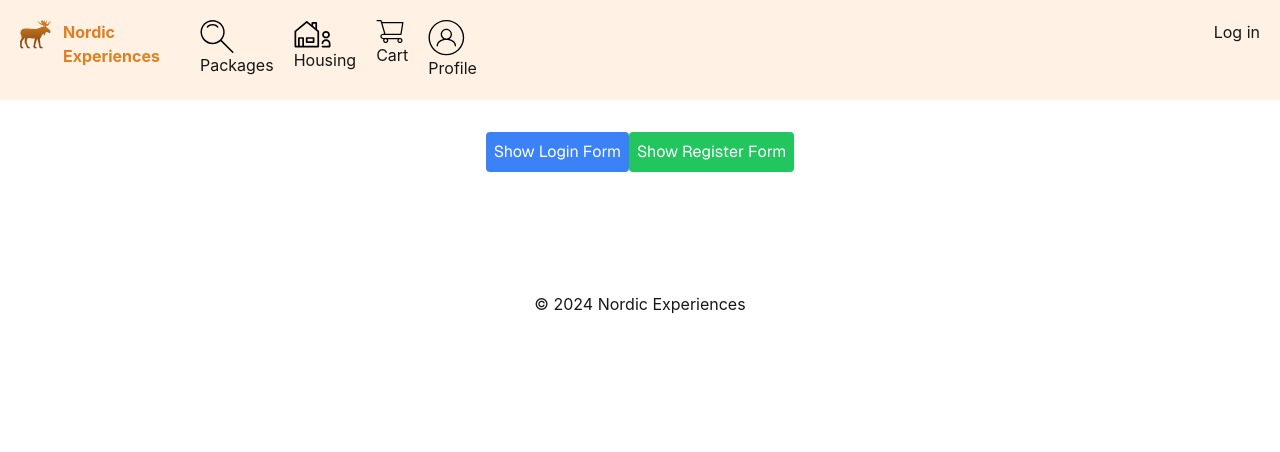
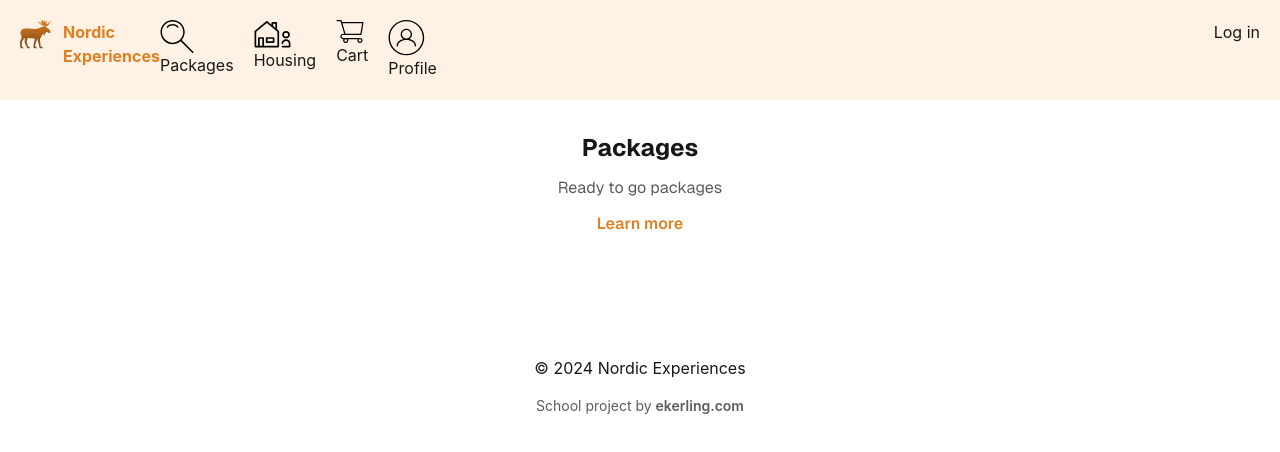
Before and after one commit to jesperekerling/nextjs-firebase-nordic-experience, a Next.js app: page / in a window 1280 px wide. Shown: the top 452 px of the page. Built offline with nearby package versions, Linux system fonts and the light colour scheme; no server answers.

Commit message:
Modal added

```diff
--- a/src/app/globals.css
+++ b/src/app/globals.css
@@ -8,6 +8,7 @@
   --primary: #DE8022;
   --secondary: #FFF2E5;
   --grey: #B0A69D;
+  --grey2: #5C5C5C;
 }
 
 @media (prefers-color-scheme: dark) {
@@ -17,6 +18,7 @@
     --primary: #DE8022;
     --secondary: #FFF2E5;
     --grey: #B0A69D;
+    --grey2: #5C5C5C;
   }
 }
 
--- a/src/app/login/page.tsx
+++ b/src/app/login/page.tsx
@@ -9,7 +9,7 @@ const LoginPage = () => {
 
   return (
     <div className="flex flex-col items-center justify-center py-2">
-      <h1 className="text-4xl mb-4">Login</h1>
+      <h1 className="text-4xl mb-4 font-bold">Login</h1>
       <LoginForm />
 
       {!user && (
--- a/src/app/page.tsx
+++ b/src/app/page.tsx
@@ -1,6 +1,8 @@
-'use client'
+'use client';
 import { useState } from "react";
 import dynamic from "next/dynamic";
+import Link from "next/link";
+import Modal from "../components/Modal"; // Import the Modal component
 
 const LoginForm = dynamic(() => import("../components/LoginForm"), { ssr: false });
 const RegisterForm = dynamic(() => import("../components/RegisterForm"), { ssr: false });
@@ -8,29 +10,34 @@ const RegisterForm = dynamic(() => import("../components/RegisterForm"), { ssr:
 export default function Home() {
   const [showLoginForm, setShowLoginForm] = useState(false);
   const [showRegisterForm, setShowRegisterForm] = useState(false);
+  const [isModalOpen, setIsModalOpen] = useState(false);
+
+  const handleOpenModal = () => {
+    setIsModalOpen(true);
+  };
+
+  const handleCloseModal = () => {
+    setIsModalOpen(false);
+  };
 
   return (
     <div className="items-center justify-items-center p-8 pb-20 font-[family-name:var(--font-geist-sans)]">
       <main className="">
-        <button
-          onClick={() => setShowLoginForm(!showLoginForm)}
-          className="p-2 bg-blue-500 text-white rounded"
-        >
-          {showLoginForm ? "Hide Login Form" : "Show Login Form"}
-        </button>
-        {showLoginForm && <LoginForm />}
+        <section className="text-center">
+          <h1 className="text-2xl font-bold">Packages</h1>
+          <p className="text-grey2 py-3">Ready to go packages</p>
+          <p>
+            <button onClick={handleOpenModal} className="text-primary font-semibold">
+              Learn more
+            </button>
+          </p>
+        </section>
+      </main>
 
-        <button
-          onClick={() => setShowRegisterForm(!showRegisterForm)}
-          className="p-2 bg-green-500 text-white rounded"
-        >
-          {showRegisterForm ? "Hide Register Form" : "Show Register Form"}
-        </button>
-        {showRegisterForm && <RegisterForm />}
-      </main>
-      <footer className="row-start-3 flex gap-6 flex-wrap items-center justify-center">
-        {/* Footer content */}
-      </footer>
+      <Modal isOpen={isModalOpen} onClose={handleCloseModal}>
+        <h2 className="text-xl font-bold pb-4">Ready to go travel packages</h2>
+        <p>Discover a seamless travel app where you can easily book complete travel packages with activities, accommodation, and restaurants included. Customize your experience with carefully selected options for a stress-free and memorable vacation!</p>
+      </Modal>
     </div>
   );
 }
--- a/src/components/Footer.tsx
+++ b/src/components/Footer.tsx
@@ -1,9 +1,11 @@
 import React from 'react'
+import Link from 'next/link'
 
 function Footer() {
   return (
     <footer className='text-center p-10'>
       © 2024 Nordic Experiences
+      <p className='pt-4 text-grey2 text-sm'>School project by <Link href="https://ekerling.com/" target='blank' className='font-semibold'>ekerling.com</Link></p>
     </footer>
   )
 }
--- a/src/components/Header.tsx
+++ b/src/components/Header.tsx
@@ -19,8 +19,8 @@ function Header() {
         </svg>
         <span className='pl-3 font-bold text-primary'>Nordic<br />Experiences</span>
       </Link>
-      <nav className='flex-1 pl-10'>
-        <ul className='flex gap-5'>
+      <nav className="fixed bottom-0 left-0 right-0 z-50 bg-white md:relative md:bg-transparent">
+        <ul className="flex justify-around md:justify-start md:gap-5">
           <li>
             <Link href="/">
               <svg width="34" height="33" viewBox="0 0 34 33" fill="none" xmlns="http://www.w3.org/2000/svg">
@@ -58,12 +58,12 @@ function Header() {
       </nav>
 
       {user ? (
-        <span className='hidden md:inline-block'>
+        <span className='hidden md:inline-block md:flex-1 md:text-right'>
           Welcome, {user.displayName || user.email}
           <Link href="/logout" className='ml-5'>Log out</Link>
         </span>
       ) : (
-        <Link href="/login">Log in</Link>
+        <Link href="/login" className='flex-1 text-right'>Log in</Link>
       )}
 
     </header>
--- a/src/components/LoginForm.tsx
+++ b/src/components/LoginForm.tsx
@@ -1,6 +1,7 @@
 'use client'
 import { useState } from "react";
 import { auth, signInWithEmailAndPassword, googleProvider, signInWithPopup } from "../../firebase/firebaseConfig";
+import Link from "next/link";
 
 function LoginForm() {
   const [email, setEmail] = useState("");
@@ -30,7 +31,14 @@ function LoginForm() {
   return (
     <div>
       {isLoggedIn ? (
-        <p>You are logged in.</p>
+        <div className="text-center">
+          <p className="py-5">You are logged in.</p>
+          <p>
+            <Link href="/" className="py-5">
+              <button className="bg-primary text-white py-3 px-5 rounded-md">Browse Packages</button>
+            </Link>
+          </p>
+        </div>
       ) : (
         <form onSubmit={handleLogin} className="flex flex-col gap-4">
           <input
--- /dev/null
+++ b/src/components/Modal.tsx
@@ -0,0 +1,45 @@
+'use client';
+import React, { useRef, useEffect } from 'react';
+
+interface ModalProps {
+  isOpen: boolean;
+  onClose: () => void;
+  children: React.ReactNode;
+}
+
+const Modal: React.FC<ModalProps> = ({ isOpen, onClose, children }) => {
+  const modalRef = useRef<HTMLDivElement>(null);
+
+  useEffect(() => {
+    const handleClickOutside = (event: MouseEvent) => {
+      if (modalRef.current && !modalRef.current.contains(event.target as Node)) {
+        onClose();
+      }
+    };
+
+    if (isOpen) {
+      document.addEventListener('mousedown', handleClickOutside);
+    } else {
+      document.removeEventListener('mousedown', handleClickOutside);
+    }
+
+    return () => {
+      document.removeEventListener('mousedown', handleClickOutside);
+    };
+  }, [isOpen, onClose]);
+
+  if (!isOpen) return null;
+
+  return (
+    <div className="fixed inset-0 flex items-center justify-center bg-black bg-opacity-10 p-10">
+      <div ref={modalRef} className="relative bg-secondary p-6 rounded shadow-lg">
+        <button onClick={onClose} className="absolute top-2 right-2 px-2">
+          &times;
+        </button>
+        {children}
+      </div>
+    </div>
+  );
+};
+
+export default Modal;
--- a/tailwind.config.ts
+++ b/tailwind.config.ts
@@ -14,6 +14,7 @@ const config: Config = {
         primary: "var(--primary)",
         secondary: "var(--secondary)",
         grey: "var(--grey)",
+        grey2: "var(--grey2)",
       },
     },
   },
```
